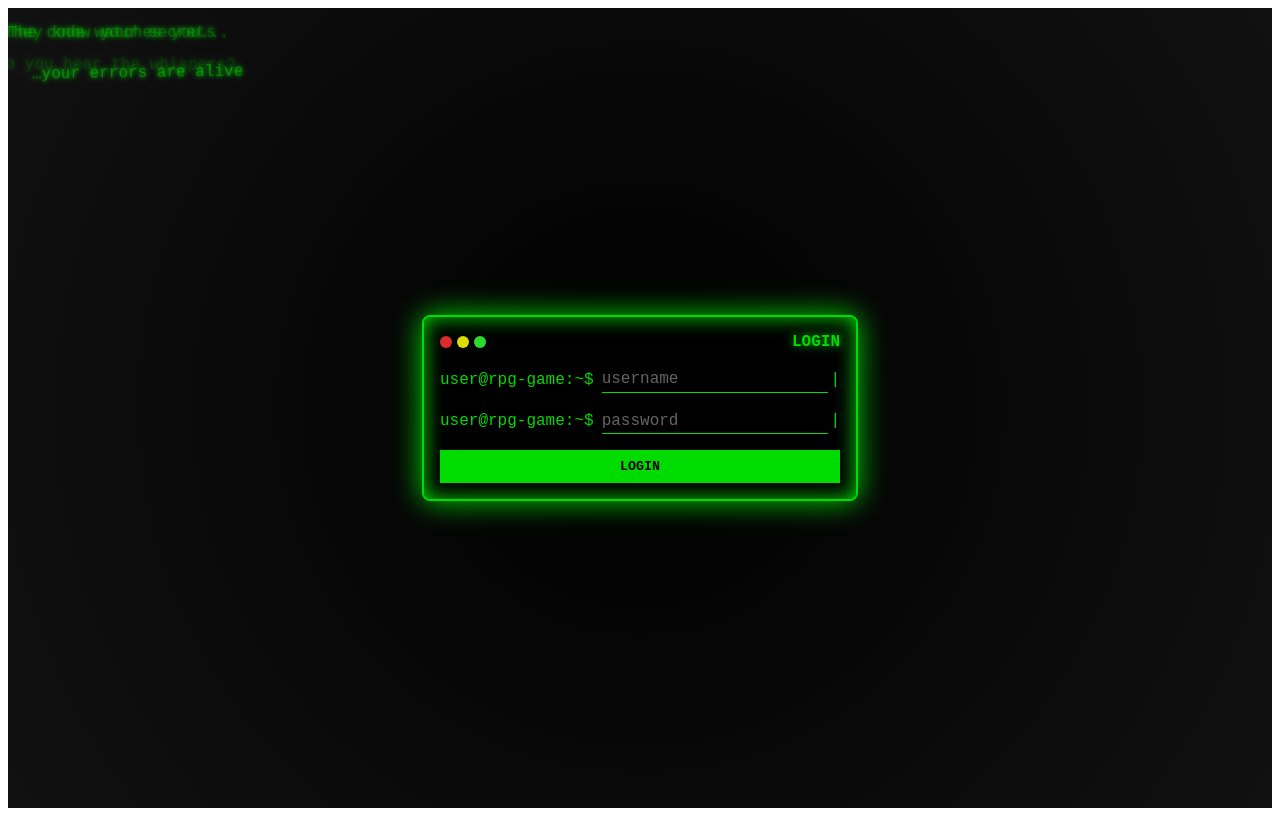
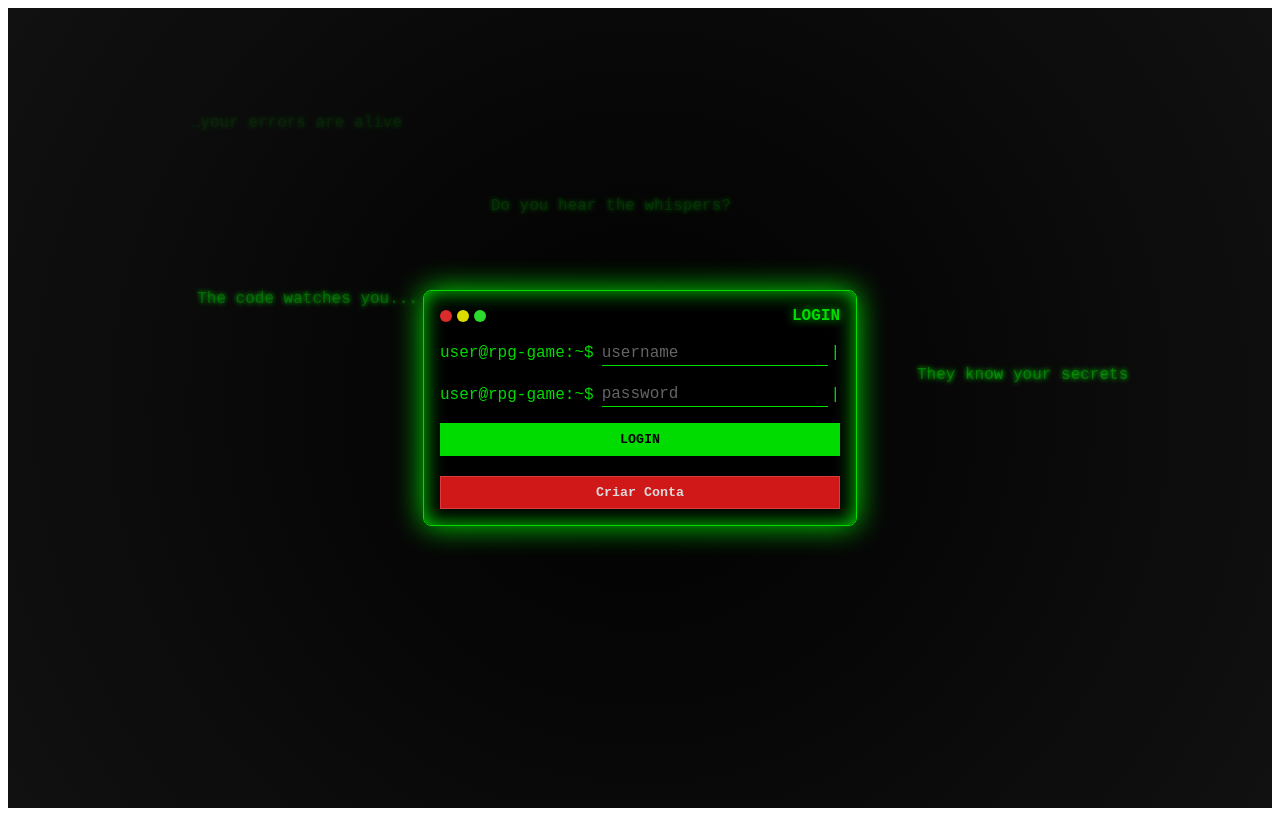
Before and after one commit to adriansgpy/Projeto-2-Trainee-frontend, an Angular app in the folder LastCommit/: page /login in a window 1280 px wide. Built offline with nearby package versions, Linux system fonts and the light colour scheme.

Commit message:
Feat(Login): Animação de mensagens
Animação de mensagens obscuras na tela de login

```diff
--- a/LastCommit/src/frontend/src/app/components/auth/login/login.component.html
+++ b/LastCommit/src/frontend/src/app/components/auth/login/login.component.html
@@ -9,20 +9,24 @@
 
     <div class="terminal-body">
       <div class="input-line">
-        <span class="prompt">user&#64;rpg-game:~$</span>
-        <input type="text" placeholder="username" id="username"/>
+        <span class="prompt" ngNonBindable>user&#64;rpg-game:~$</span>
+
+        <input type="text" placeholder="username" />
         <span class="cursor">|</span>
       </div>
 
       <div class="input-line">
-        <span class="prompt">user&#64;rpg-game:~$</span>
-        <input type="password" placeholder="password" id="password"/>
+       <span class="prompt" ngNonBindable>user&#64;rpg-game:~$</span>
+
+        <input type="password" placeholder="password"/>
         <span class="cursor">|</span>
       </div>
 
       <button class="login-btn">LOGIN</button>
+      <button class="signup-btn create-btn" (click)="createAccount()">Criar Conta</button>
     </div>
   </div>
+
 
   <div class="ghost-messages">
     <p class="ghost-msg">The code watches you...</p>
@@ -30,4 +34,7 @@
     <p class="ghost-msg">Do you hear the whispers?</p>
     <p class="ghost-msg">They know your secrets</p>
   </div>
+
+
+  <div class="tv-glitch"></div>
 </div>
--- a/LastCommit/src/frontend/src/app/components/auth/login/login.component.scss
+++ b/LastCommit/src/frontend/src/app/components/auth/login/login.component.scss
@@ -15,7 +15,7 @@
 /* Tela do terminal */
 .terminal-screen {
   background: rgba(0, 0, 0, 0.9);
-  border: 2px solid #0f0;
+  border: 1px solid #0f0;
   box-shadow: 0 0 20px #0f0 inset, 0 0 30px #0f0;
   border-radius: 8px;
   width: 400px;
@@ -103,13 +103,31 @@
   transition: all 0.2s;
 }
 
+.signup-btn {
+  width: 100%;
+  padding: 0.5rem;
+  background: rgb(243, 28, 28);
+  color: #ffffff;
+  border: 1px solid rgb(255, 72, 72);
+  font-family: 'Courier New', monospace;
+  font-weight: bold;
+  cursor: pointer;
+  margin-top: 20px;
+  transition: all 0.2s;
+}
+
+
 .login-btn:hover {
   background: #0c0;
   box-shadow: 0 0 10px #0f0, 0 0 20px #0f0 inset;
 }
 
+.signup-btn:hover {
+  background: rgb(207, 66, 66);
+  box-shadow: 0 0 10px rgb(255, 0, 0), 0 0 20px rgb(196, 0, 0) inset;
+}
 
-/* Base do terminal (como antes) */
+/* Estilo base do terminal */
 .terminal-wrapper {
   position: relative;
   display: flex;
@@ -124,14 +142,14 @@
 
 .terminal-screen { /* ... estilo do terminal como antes ... */ }
 
-/* Mensagens fantasmagóricas */
+
 .ghost-messages {
   position: absolute;
   top: 0;
   left: 0;
   width: 100%;
   height: 100%;
-  pointer-events: none; /* permite clicar nos inputs normalmente */
+  pointer-events: none;
 }
 
 .ghost-msg {
@@ -143,13 +161,13 @@
   animation: blink-glitch 3s infinite, move-random 5s infinite linear;
 }
 
-/* Piscar / glitch */
+
 @keyframes blink-glitch {
   0%, 100% { opacity: 0.3; }
   50% { opacity: 1; }
 }
 
-/* Movimento aleatório */
+
 @keyframes move-random {
   0%   { transform: translate(0px, 0px) rotate(0deg); }
   25%  { transform: translate(50px, -30px) rotate(-2deg); }
@@ -158,8 +176,45 @@
   100% { transform: translate(0px, 0px) rotate(0deg); }
 }
 
-/* Duplicar mensagens com delays diferentes para efeito aleatório */
+
 .ghost-msg:nth-child(1) { animation-delay: 0s, 0s; }
 .ghost-msg:nth-child(2) { animation-delay: 1s, 1s; }
 .ghost-msg:nth-child(3) { animation-delay: 2s, 2s; }
 .ghost-msg:nth-child(4) { animation-delay: 3s, 3s; }
+
+
+.terminal-wrapper {
+  position: relative;
+  display: flex;
+  justify-content: center;
+  align-items: center;
+  height: 100vh;
+  background: radial-gradient(circle at center, #000 0%, #111 100%);
+  font-family: 'Courier New', monospace;
+  overflow: hidden;
+  color: #0f0;
+}
+
+.ghost-messages {
+  position: absolute;
+  top: 0;
+  left: 0;
+  width: 100%;
+  height: 100%;
+  pointer-events: none;
+}
+
+.ghost-msg {
+  position: absolute;
+  color: rgba(0, 255, 0, 0.3);
+  font-family: 'Courier New', monospace;
+  font-size: 1rem;
+  text-shadow: 0 0 5px #0f0;
+  animation: blink-slow 4s infinite;
+}
+
+/* Piscar lentamente */
+@keyframes blink-slow {
+  0%, 100% { opacity: 0.2; }
+  50% { opacity: 1; }
+}
--- a/LastCommit/src/frontend/src/app/components/auth/login/login.component.ts
+++ b/LastCommit/src/frontend/src/app/components/auth/login/login.component.ts
@@ -1,4 +1,4 @@
-import { Component } from '@angular/core';
+import { AfterViewInit, Component } from '@angular/core';
 import { Router } from '@angular/router';
 import { AuthService } from '../../../services/auth.service';
 import { CommonModule } from '@angular/common';
@@ -9,11 +9,70 @@ import { HttpClientModule } from '@angular/common/http';
   templateUrl: './login.component.html',
   styleUrls: ['./login.component.scss'],
   standalone: true,
-  imports: [CommonModule, HttpClientModule] // <- necessário
+  imports: [CommonModule, HttpClientModule]
 })
-export class LoginComponent {
+export class LoginComponent implements AfterViewInit{
   username: string = '';
   password: string = '';
 
   constructor(private authService: AuthService, private router: Router) {}
+
+  ngAfterViewInit() {
+    this.animateGhostMessages();
+    this.startGlitch();
+  }
+
+  //frases aleatórias na tela
+  animateGhostMessages() {
+  const messages = document.querySelectorAll('.ghost-msg');
+
+  const animate = () => {
+    messages.forEach(msg => {
+      const msgEl = msg as HTMLElement;
+      const maxX = window.innerWidth - msgEl.offsetWidth;
+      const maxY = window.innerHeight - msgEl.offsetHeight;
+
+      const x = Math.random() * maxX;
+      const y = Math.random() * maxY;
+
+      msgEl.style.left = `${x}px`;
+      msgEl.style.top = `${y}px`;
+    });
+
+    setTimeout(() => requestAnimationFrame(animate), 2000 + Math.random() * 1000);
+  };
+
+  requestAnimationFrame(animate);
 }
+
+
+
+
+  // Glitch da tela
+  startGlitch() {
+    const glitch = document.querySelector('.tv-glitch') as HTMLElement;
+
+    const loop = () => {
+      const delay = 5000 + Math.random() * 5000;
+      setTimeout(() => {
+        glitch.style.opacity = '1';
+        glitch.style.animation = 'glitch-flicker 0.5s linear';
+        setTimeout(() => {
+          glitch.style.opacity = '0';
+          glitch.style.animation = '';
+        }, 500 + Math.random() * 500);
+        loop();
+      }, delay);
+    };
+
+    loop();
+  }
+
+
+  createAccount() {
+
+    this.router.navigate(['/signup']);
+  // abrir tela de cadastro
+  }
+
+}
```
